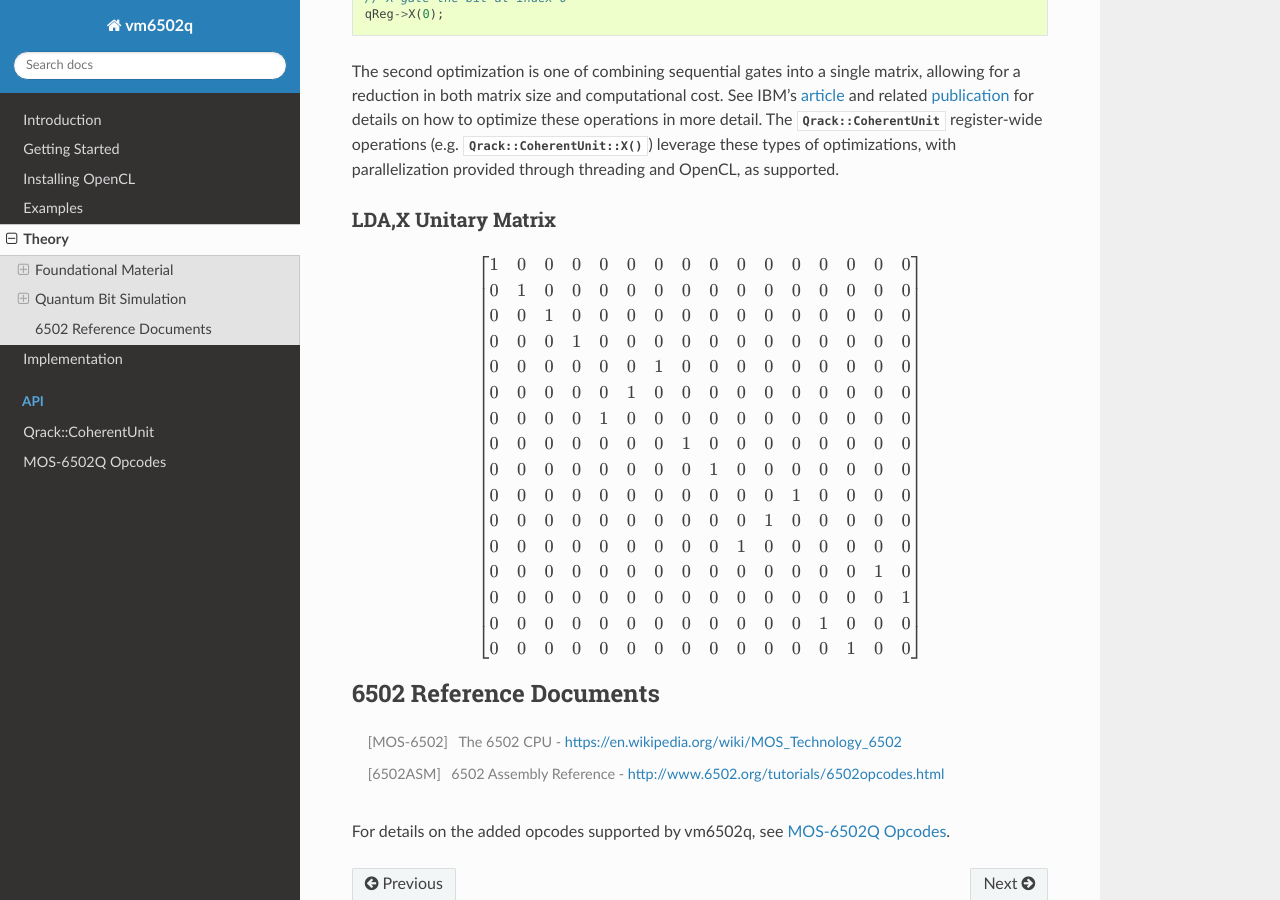
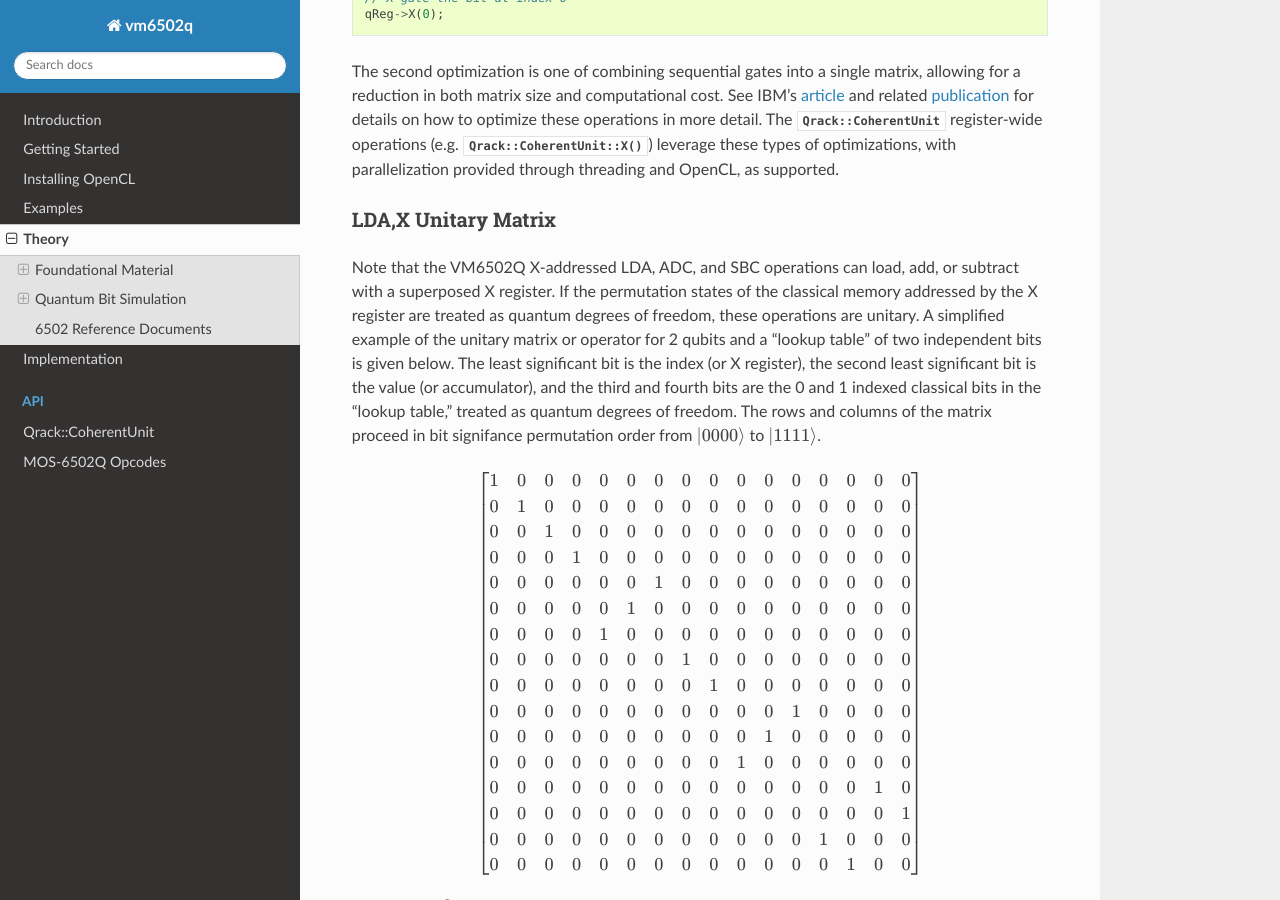
Before and after one commit to vm6502q/qrack.github.io, a Sphinx documentation site: the page built from docs/theory.rst, in a window 1280 px wide and 900 px high, scrolled down 4521 px. Built offline with Sphinx 7.4.7 and the Read the Docs theme 2.0.0, drawn with Linux system fonts in a browser that asks for light colours; part of the change alters nothing that is shown; some of the changed text lies outside the part shown.

Commit message:
Update theory.rst

```diff
--- a/docs/theory.rst
+++ b/docs/theory.rst
@@ -164,7 +164,7 @@ The solution here is to apply a `Kronecker product <https://en.wikipedia.org/wik
 
 The equation :eq:`x_3bit` inverts the amplitudes of the first bit out of three, but leave the second and third bits alone.  Using the identity matrix :math:`I` preserves the amplitudes of the :math:`x_{0nn}` and :math:`x_{1nn}` positions.  The expanded matrix in :eq:`x_3bit_3` now has the proper dimensionality to be multiplied directly against the amplitude vector.
 
-.. note:: It's important to remember here that, unlike a classical :math:`NOT` which directly inverts a bit, the :math:`X` gate swaps the *amplitudes* for the states where the qubit is 1 with the amplitudes where the qubit is 0.  So while :math:`x_{000}` and :math:`x_{100}` have particular complex number values, the position in the vector :math:`M[0]` will always correspond to the amplitude :math:`x_0` in :eq:`3qb_amp`.  If the value of :math:`M[0]` is :math:`x_{100}`, then the amplitude of the system, on measurement, resulting in :math:`\rvert000\rangle` is equal to the amplitude that the system, prior to the :math:`X` gate, would have resulted in :math:`\rvert100\rangle`.  See `Quantum Logic Gates <https://en.wikipedia.org/wiki/Quantum_logic_gate#Circuit_composition_and_entangled_states>`_ for more information.
+.. note:: It's important to remember here that, unlike a classical :math:`NOT` which directly inverts a bit, the :math:`X` gate swaps the *amplitudes* for the states where the qubit is 1 with the amplitudes where the qubit is 0.  So while :math:`x_{000}` and :math:`x_{100}` have particular complex number values, the position in the vector :math:`M[0]` will always correspond to the amplitude :math:`x_0` in :eq:`3qb_amp`.  If the value of :math:`M[0]` is :math:`x_{100}`, then the amplitude of the system, on measurement, resulting in :math:`\lvert000\rangle` is equal to the amplitude that the system, prior to the :math:`X` gate, would have resulted in :math:`\lvert100\rangle`.  See `Quantum Logic Gates <https://en.wikipedia.org/wiki/Quantum_logic_gate#Circuit_composition_and_entangled_states>`_ for more information.
 
 Implementing this simplistically would, as illustrated above in :eq:`x_3bit_3`, require matrices sized at :math:`2^{2x}`, where :math:`x` is the number of qubits the gate operates on.  This rapidly grows prohibitive in memory usage, and is the primary limitation for simulating quantum systems using classical components.  Happily, these types of matrix operations lend themselves particularly well to both memory optimization as well as parallelization of computational cost.
 
@@ -361,6 +361,8 @@ The second optimization is one of combining sequential gates into a single matri
 LDA,X Unitary Matrix
 ~~~~~~~~~~~~~~~~~~~~
 
+Note that the VM6502Q X-addressed LDA, ADC, and SBC operations can load, add, or subtract with a superposed X register. If the permutation states of the classical memory addressed by the X register are treated as quantum degrees of freedom, these operations are unitary. A simplified example of the unitary matrix or operator for 2 qubits and a "lookup table" of two independent bits is given below. The least significant bit is the index (or X register), the second least significant bit is the value (or accumulator), and the third and fourth bits are the 0 and 1 indexed classical bits in the "lookup table," treated as quantum degrees of freedom. The rows and columns of the matrix proceed in bit signifance permutation order from :math:`\lvert0000\rangle` to :math:`\lvert1111\rangle`.
+
 .. math::
 
 	\begin{bmatrix}
```
